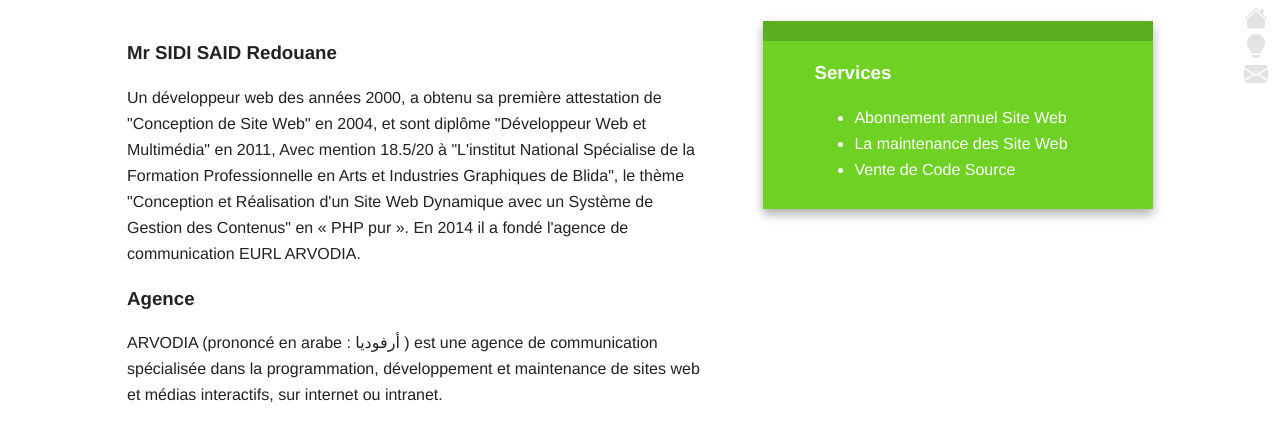
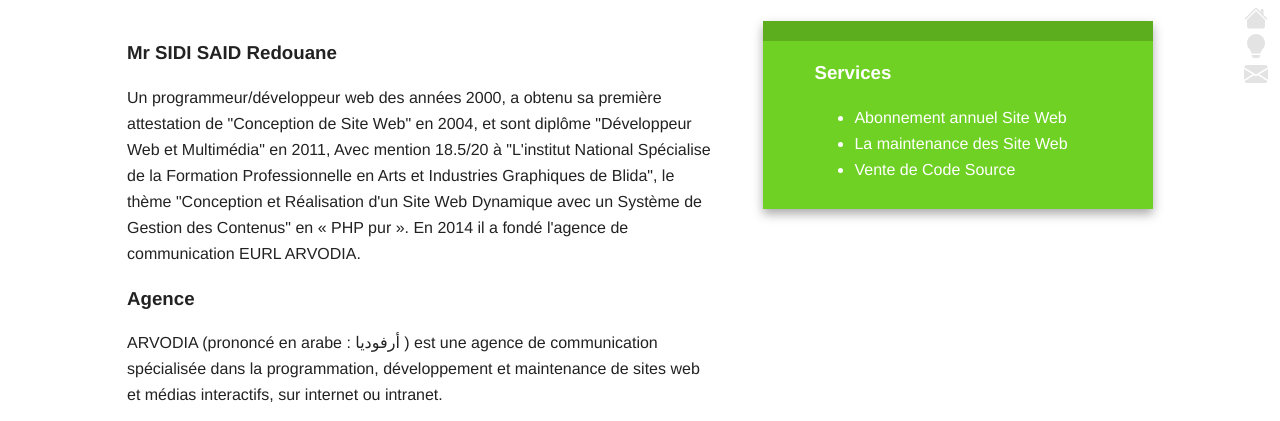
Before and after one commit to arvodia/arvodia.github.io, a plain HTML site: page index.html in a window 1280 px wide. Shown: the part 354-775 px from the top of the page. Drawn offline with Linux system fonts and the light colour scheme.

Commit message:
edit text

```diff
--- a/index.html
+++ b/index.html
@@ -53,7 +53,7 @@
                     <article>
                         <header>
                             <h3>Mr SIDI SAID Redouane</h3>
-                            <p>Un développeur web des années 2000, a obtenu sa première attestation de "Conception de Site Web" en 2004, et sont diplôme "Développeur Web et Multimédia" en 2011, Avec mention 18.5/20 à "L'institut National Spécialise de la Formation Professionnelle en Arts et Industries Graphiques de Blida", le thème "Conception et Réalisation d'un Site Web Dynamique avec un Système de Gestion des Contenus" en « PHP pur ». En 2014 il a fondé l'agence de communication EURL ARVODIA.</p>
+                            <p>Un programmeur/développeur web des années 2000, a obtenu sa première attestation de "Conception de Site Web" en 2004, et sont diplôme "Développeur Web et Multimédia" en 2011, Avec mention 18.5/20 à "L'institut National Spécialise de la Formation Professionnelle en Arts et Industries Graphiques de Blida", le thème "Conception et Réalisation d'un Site Web Dynamique avec un Système de Gestion des Contenus" en « PHP pur ». En 2014 il a fondé l'agence de communication EURL ARVODIA.</p>
                         </header>
                         <section>
                             <h3>Agence</h3>
```
